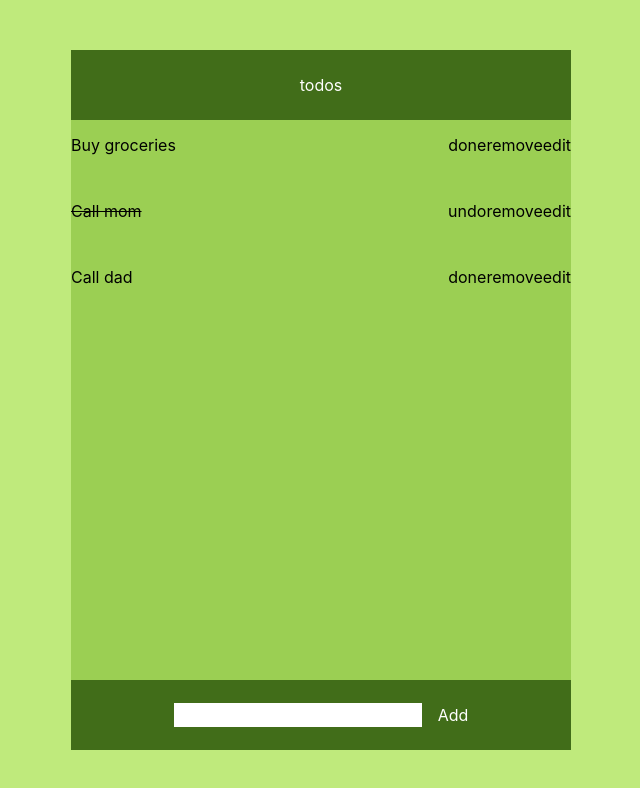
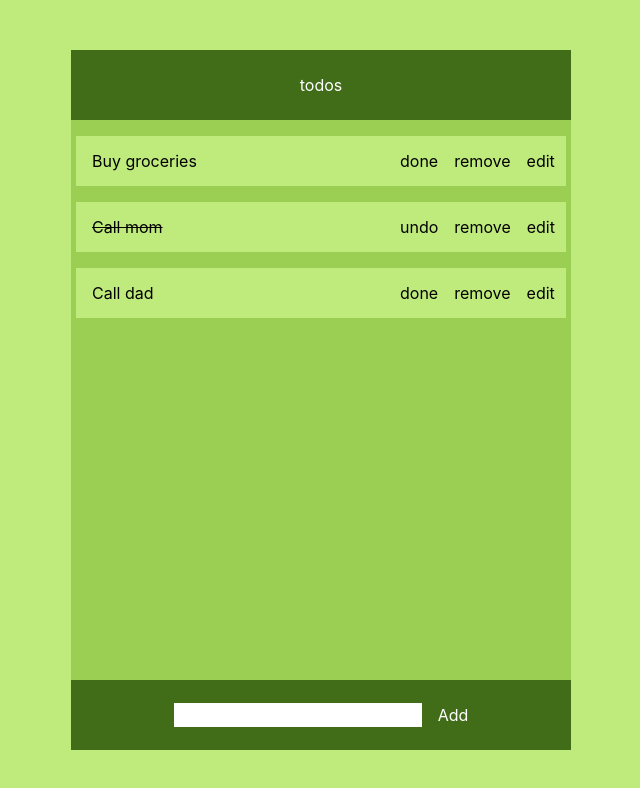
Before and after one commit to Ameer2000Mzori/Todo-List-React, a React (Create React App) app: page / in a window 1280 px wide. Shown: the top 788 px of the page, without its empty margins (319-959 px from the left). Built offline with nearby package versions, Linux system fonts and the light colour scheme.

Commit message:
styled even more the code and also made the logic better

```diff
--- a/src/component/Todo.jsx
+++ b/src/component/Todo.jsx
@@ -18,7 +18,7 @@ export default function Todo() {
         title: newTodos,
         completed: false,
       }
-
+      setNewTodos('')
       setTodos((todos) => [...todos, newTodo])
       console.log(todos)
     }
@@ -66,26 +66,14 @@ export default function Todo() {
           <h1>todos</h1>
         </div>
         <div className="bg-[#9BCF53] h-[80%] w-[100%]">
-          <ul className="h-[100%] w-[100%] flex flex-col flex-wrap items-start gap-4">
+          <ul className="h-[100%] w-[100%] flex flex-col flex-wrap items-center gap-4 pt-4">
             {todos.map((item, index) => {
               return (
                 <li
-                  className="w-[100%] h-[50px] flex flex-row text-center  justify-between items-center"
+                  className="w-[98%] h-[50px] flex flex-row text-center  justify-between items-center p-4 bg-[#BFEA7C]"
                   key={index}
                 >
-                  <p className={item.completed ? ' line-through' : ''}>
-                    {item.title}
-                  </p>
-                  <div>
-                    <button onClick={() => finishedTodo(item.title)}>
-                      {item.completed ? ' undo' : 'done'}
-                    </button>
-                    <button onClick={() => removeTodo(item.title)}>
-                      remove
-                    </button>
-                    <button onClick={() => editTodo(item.title)}>edit</button>
-                  </div>
-                  {editTodos === item.title && ( // Compare to the current item's title
+                  {editTodos === item.title ? ( // Compare to the current item's title
                     <>
                       <input
                         type="text"
@@ -95,8 +83,25 @@ export default function Todo() {
                         }}
                       />
                       <button onClick={(e) => doneEdit(item.title)}>
-                        Done Edit
+                        Done
                       </button>
+                    </>
+                  ) : (
+                    <>
+                      <p className={item.completed ? ' line-through' : ''}>
+                        {item.title}
+                      </p>
+                      <div className="gap-4 h-[100%] w-[150px] flex flex-row text-center items-center justify-between">
+                        <button onClick={() => finishedTodo(item.title)}>
+                          {item.completed ? ' undo' : 'done'}
+                        </button>
+                        <button onClick={() => removeTodo(item.title)}>
+                          remove
+                        </button>
+                        <button onClick={() => editTodo(item.title)}>
+                          edit
+                        </button>
+                      </div>
                     </>
                   )}
                 </li>
```
